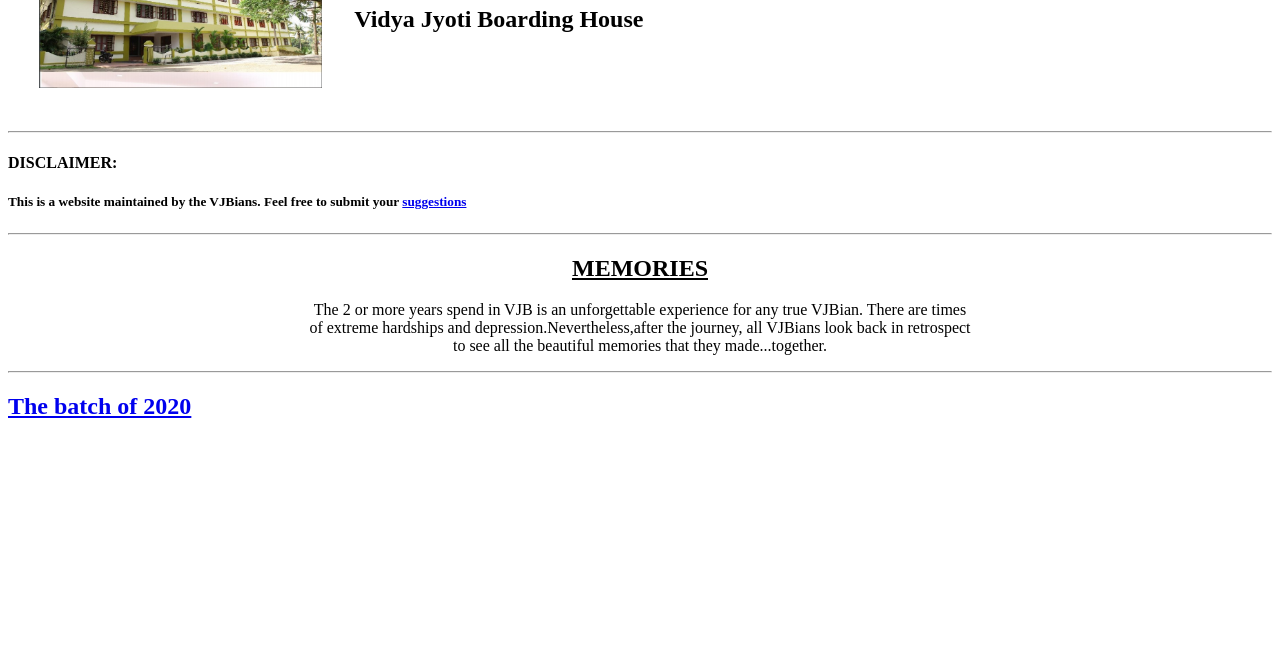
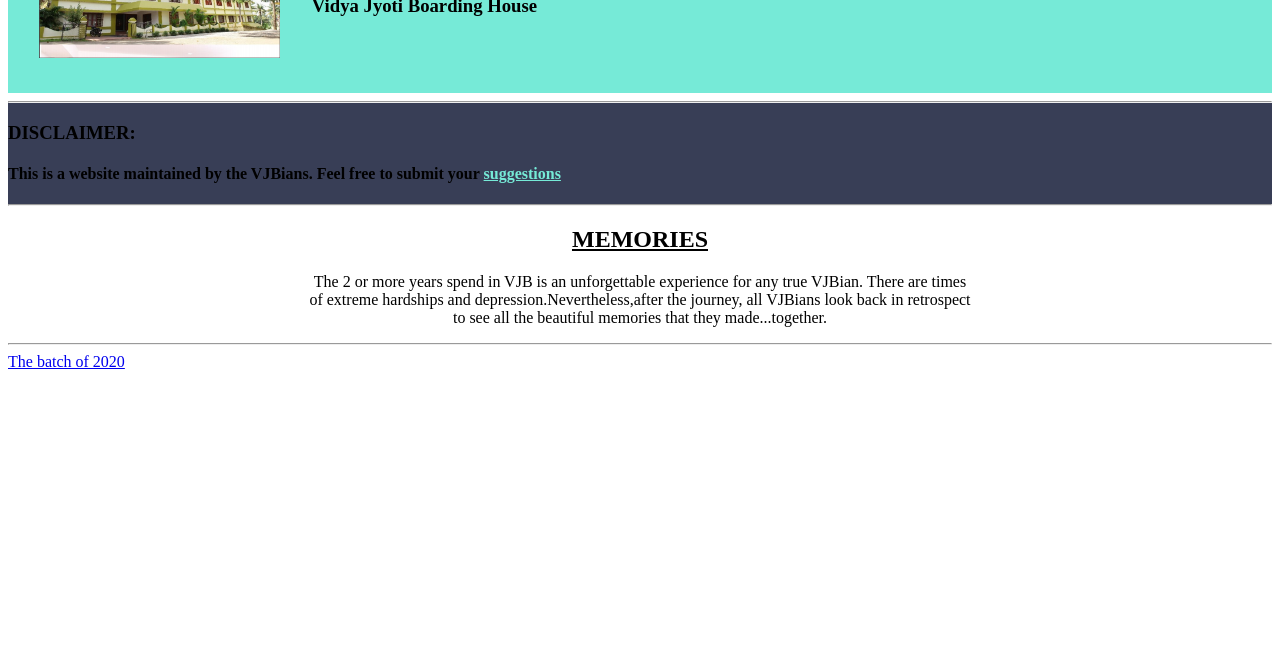
Before and after one commit to Aanjith/VJB, a plain HTML site: page VJBindex.html in a window 1280 px wide. Shown: the part 151-800 px from the top of the page. Drawn offline with Linux system fonts and the light colour scheme.

Commit message:
Update VJBindex.html

```diff
--- a/VJBindex.html
+++ b/VJBindex.html
@@ -6,19 +6,24 @@
 
   </head>
   <body>
+    <div style="background-color: #76ead7";>
+
     <table cellspacing="30">
     <tr>
-      <td><img src="vjb.jpg" alt="picture of vidya jyoti boarding house,Placid,Changanasseri" height="200"></td>
+      <td><img src="vjb.jpg" alt="picture of vidya jyoti boarding house,Placid,Changanasseri" height="170"></td>
       <td><h1>VJB</h1>
 
-          <h2>Vidya Jyoti Boarding House</h2>
+          <h3>Vidya Jyoti Boarding House</h3>
       </td>
     </tr>
     </table>
+  </div>
+  <div style="background-color: #383e56";>
     <hr />
-    <h4>DISCLAIMER:</h4>
-    <h5>This is a website maintained by the VJBians. Feel free to submit your <a href="suggestions.html">suggestions</a></h5>
+    <h3>DISCLAIMER:</h3>
+    <h4>This is a website maintained by the VJBians. Feel free to submit your <a href="suggestions.html" style="color:#76ead7";>suggestions</a></h4>
     <hr />
+  </div>
     <center>
       <h2><u>MEMORIES</u></h2>
 
@@ -28,6 +33,6 @@
         to see all the beautiful memories that they made...together.
         </p></center>
         <hr />
-    <h2><a href="VJBbatchof2020.html">The batch of 2020</a></h2>
+        <a href="VJBbatchof2020.html">The batch of 2020</a>
   </body>
 </html>
```
